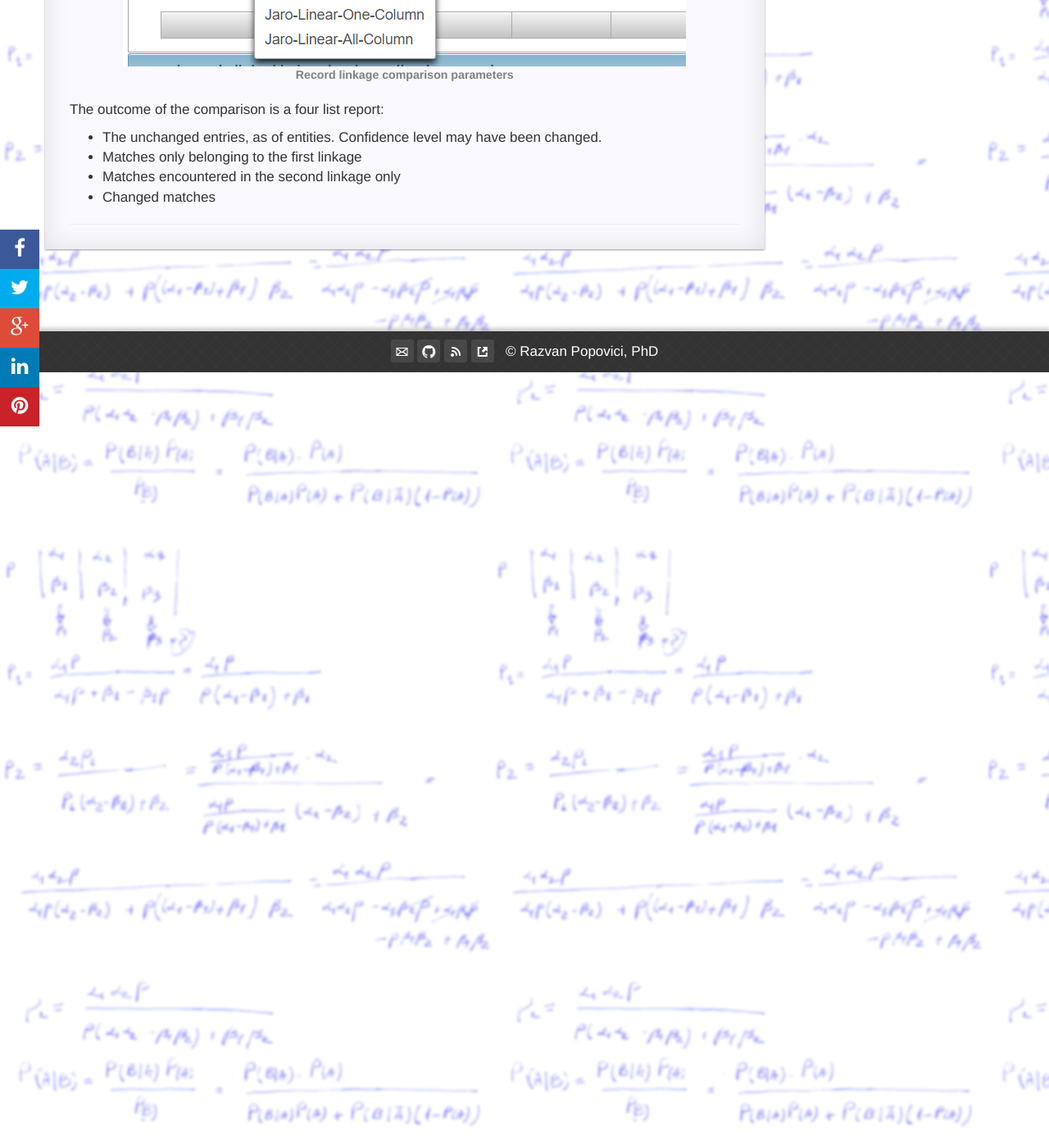
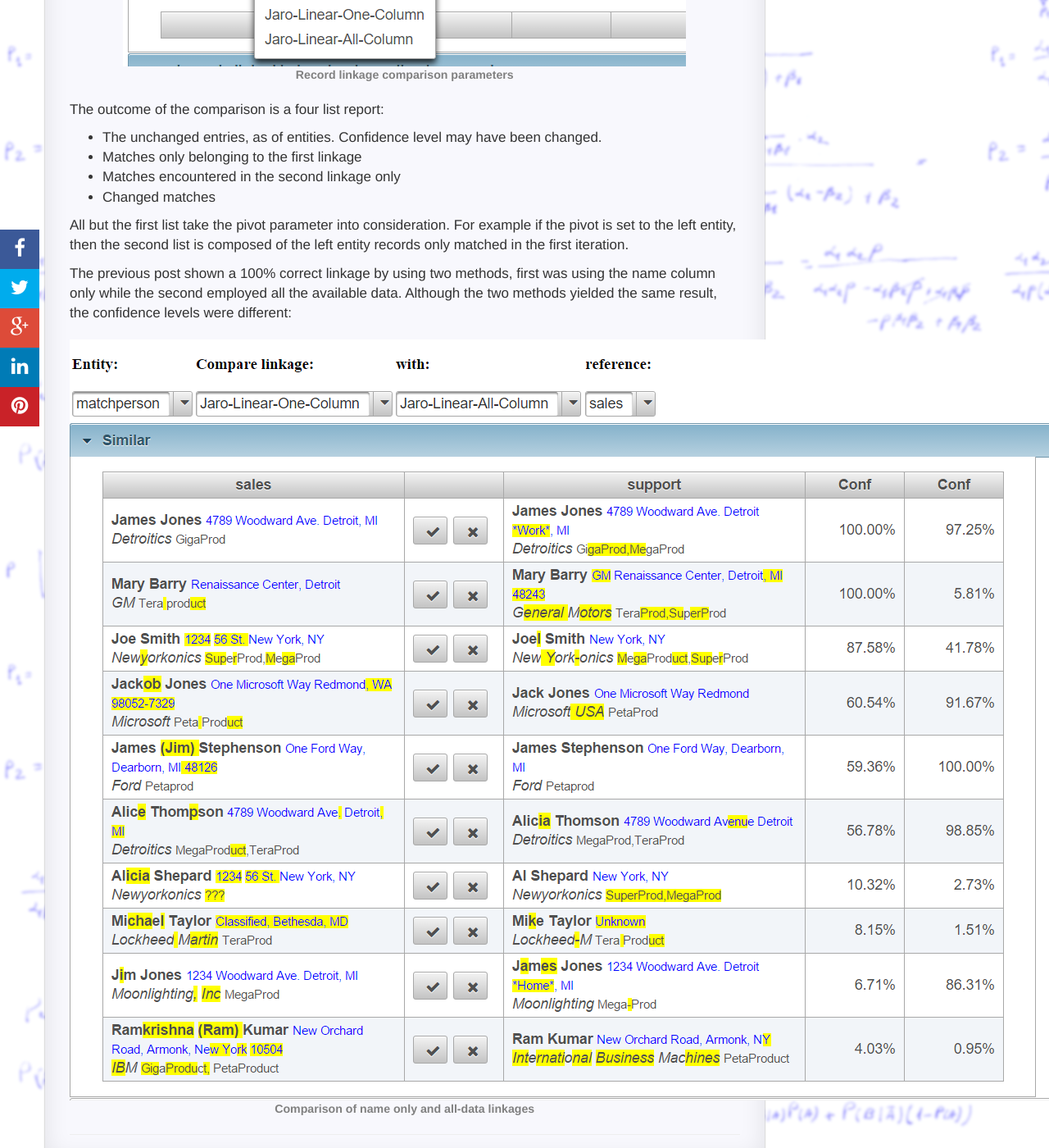
Before and after one commit to RazvanML/reco-link, a Jekyll site: the page built from _posts/2015-11-04-Compare-linkages.md, in a window 1280 px wide and 1400 px high, scrolled down 1734 px. Shown: the whole window at 82% size. Built offline with Jekyll 4.4.1, drawn with Linux system fonts in a browser that asks for light colours; nearby versions of some CDN libraries; Markdown is read by kramdown in place of the engine named in the settings; comment, search, counter and statistics services are not loaded.

Commit message:
More content

```diff
--- a/_posts/2015-11-04-Compare-linkages.md
+++ b/_posts/2015-11-04-Compare-linkages.md
@@ -44,3 +44,16 @@
 * Matches only belonging to the first linkage
 * Matches encountered in the second linkage only
 * Changed matches
+
+All but the first list take the pivot parameter into consideration. For example if the pivot is set to the left entity,
+then the second list is composed of the left entity records only matched in the first iteration.
+
+The previous post shown a 100% correct linkage by using two methods, first was using the name column only while the
+second employed all the available data. Although the two methods yielded the same result, the confidence levels were
+different:
+
+<figure>
+    <img src="{{'/static/img/recolink/compare2.png' | prepend: site.baseurl | prepend: site.url }}"
+    alt='Comparison of name only and all-data linkages' />
+    <figcaption>Comparison of name only and all-data linkages</figcaption>
+</figure>
```
Also changed, not shown: static/img/recolink/compare2.png (added).
